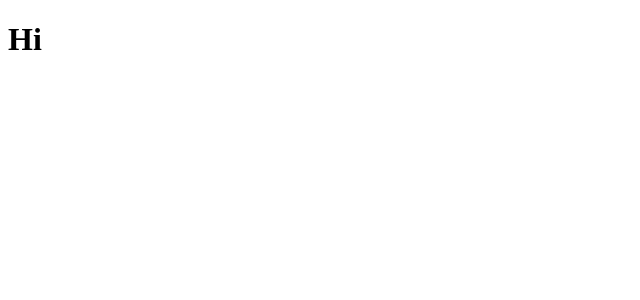
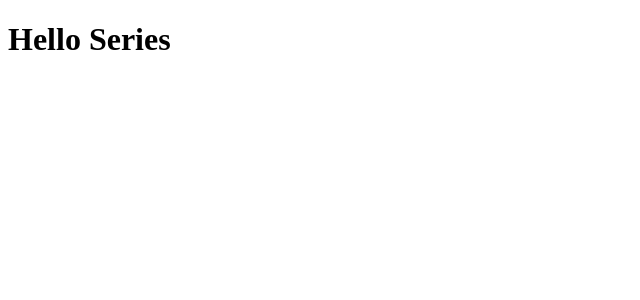
Before and after one commit to Marek294/react-fundamentals, a React (Create React App) app: page / in a window 1280 px wide. Shown: the top 300 px of the page, without its empty margins (0-640 px from the left). Built offline with nearby package versions, Linux system fonts and the light colour scheme.

Commit message:
Write a 'Hello World' React Component

```diff
--- a/src/App.js
+++ b/src/App.js
@@ -1,5 +1,13 @@
-import React from 'react';
+import React, { Component } from 'react';
 
-const App = () => <h1>Hi</h1>
+class App extends Component {
+  render() {
+    return (
+      <h1>Hello Series</h1>
+    );
+  }
+}
+
+// const App = () => <h1>Hello stateless</h1>
 
 export default App;
```
